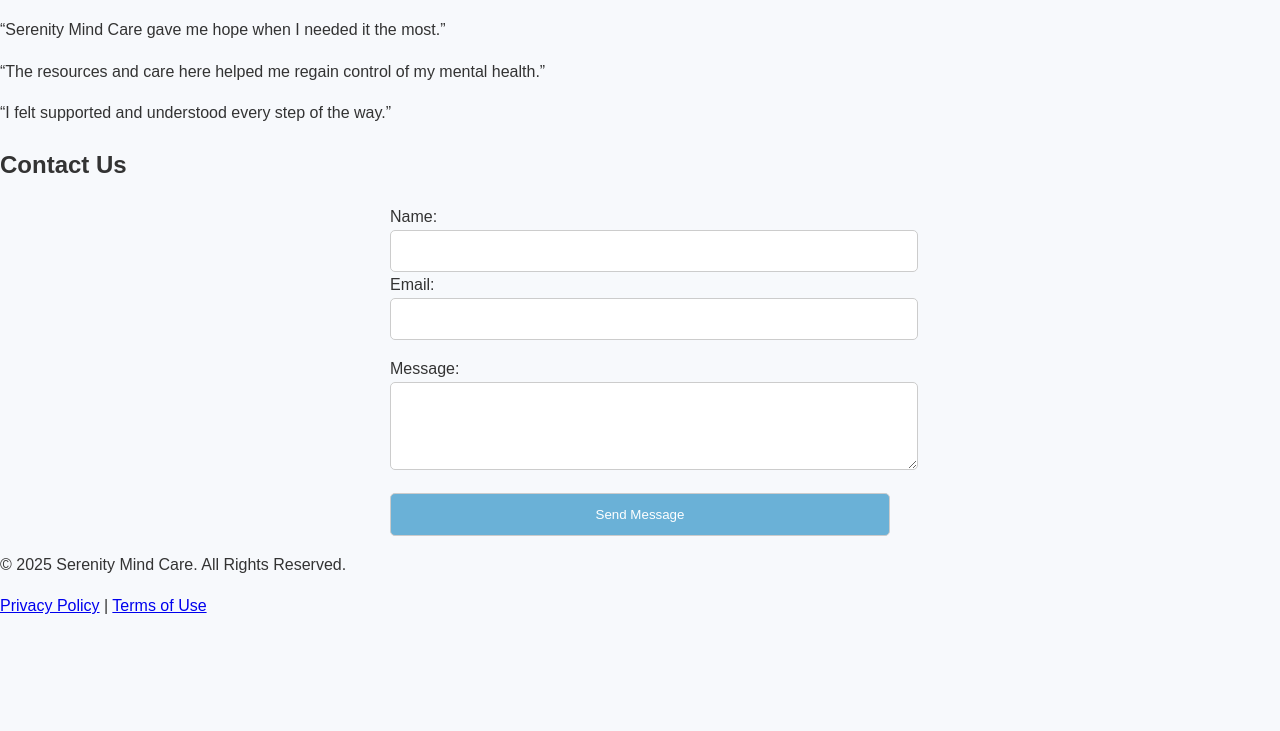
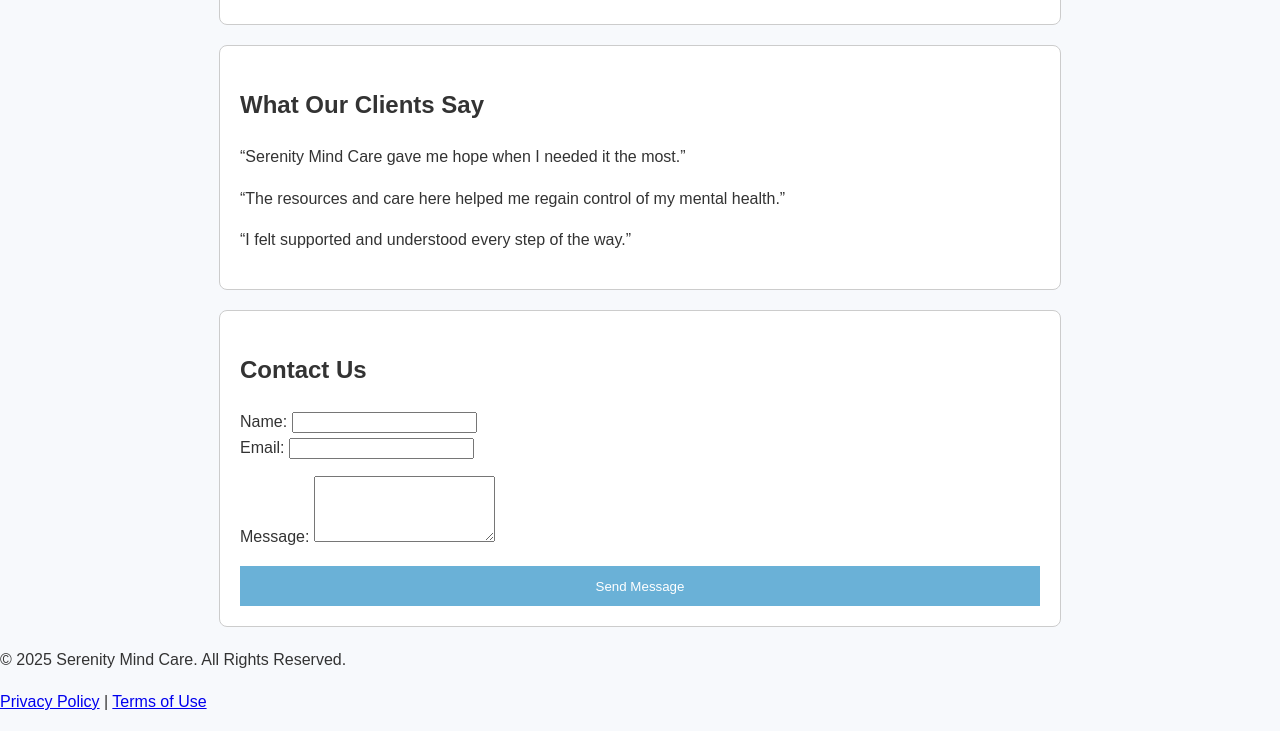
Before and after one commit to dagi1133/n, a plain HTML site: page index.html in a window 1280 px wide. Shown: the part 1542-2273 px from the top of the page. Before the commit the page ends 2177 px from the top, so only its background shows below. Drawn offline with Linux system fonts and the light colour scheme.

Commit message:
Update style.css

```diff
--- a/style.css
+++ b/style.css
@@ -16,35 +16,44 @@ nav {
     text-align: center;
 }
 
-.nav-links {
+nav ul {
     list-style: none;
     padding: 0;
 }
 
-.nav-links li {
+nav ul li {
     display: inline;
     margin: 0 15px;
 }
 
-.nav-links li a {
+nav ul li a {
     color: white;
     text-decoration: none;
-    font-weight: bold;
 }
 
 /* Hero Section */
 .hero {
+    background-color: #d7effb;
     text-align: center;
     padding: 3rem 1rem;
-    background-color: #d7effb;
 }
 
-.hero h2 {
-    font-size: 2.5rem;
+button {
+    background-color: #6ab1d7;
+    color: white;
+    border: none;
+    padding: 0.8rem 1.5rem;
+    cursor: pointer;
 }
 
-.hero p {
-    font-size: 1.2rem;
+/* Section Styles */
+.outlined-section {
+    border: 1px solid #ccc;
+    padding: 20px;
+    margin: 20px auto;
+    max-width: 800px;
+    background-color: white;
+    border-radius: 8px;
 }
 
 /* Contact Form */
@@ -52,19 +61,4 @@ form {
     display: flex;
     flex-direction: column;
     gap: 1rem;
-    max-width: 500px;
-    margin: auto;
 }
-
-form input, form textarea, form button {
-    padding: 0.8rem;
-    border: 1px solid #ccc;
-    border-radius: 5px;
-    width: 100%;
-}
-
-form button {
-    background-color: #6ab1d7;
-    color: white;
-    cursor: pointer;
-}
```
